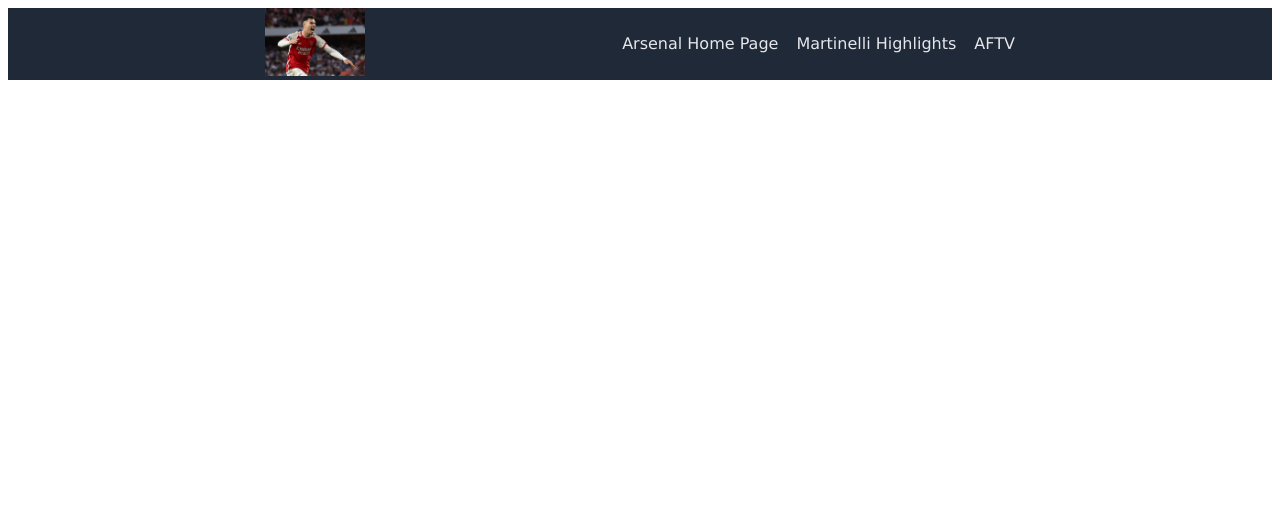
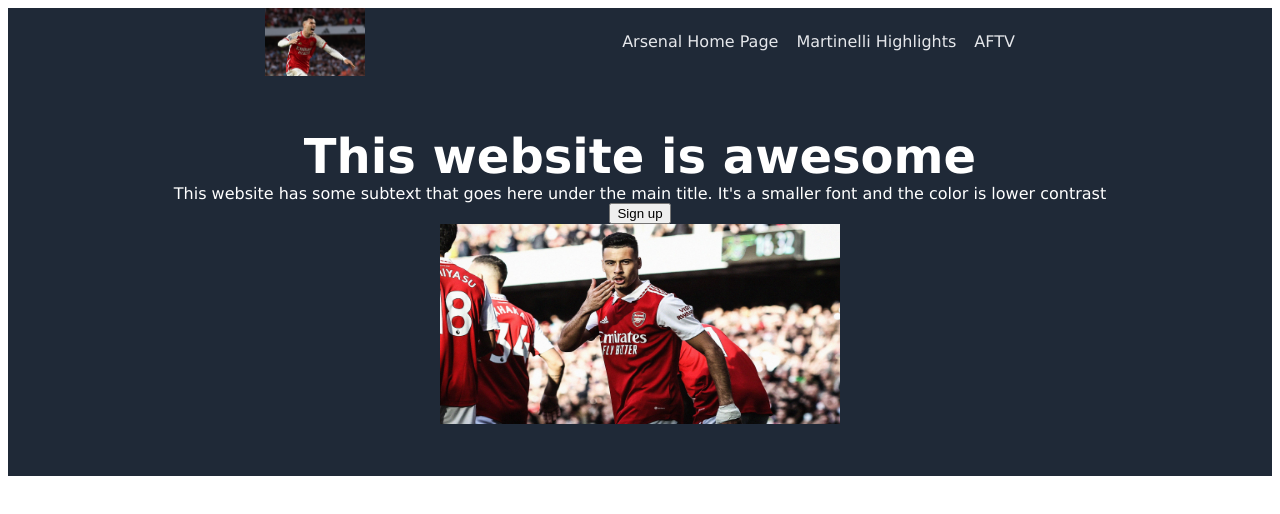
Before and after one commit to stevensohn/landing-page, a plain HTML site: page index.html in a window 1280 px wide. Drawn offline with Linux system fonts and the light colour scheme.

Commit message:
Added section1+image

```diff
--- a/index.html
+++ b/index.html
@@ -7,14 +7,18 @@
     </head>
     <body>
         <div class="header">
-            <div class="logo">
-                <img src ="./martinelli.jpeg">
-            </div>
+            <img class ="logo" src ="./martinelli.jpeg">
             <ul class="links">
                 <li><a href="#">Arsenal Home Page</a></li>
                 <li><a href="#">Martinelli Highlights</a></li>
                 <li><a href="#">AFTV</a></li>
             </ul>
         </div>
+        <div class="section1">
+            <div class ="title">This website is awesome</div>
+            <div class ="description">This website has some subtext that goes here under the main title. It's a smaller font and the color is lower contrast</div>
+            <button>Sign up</button>
+            <img class ="image1" src ="./martinelli2.jpeg">
+        </div>
     </body>
 </html>
--- a/style.css
+++ b/style.css
@@ -4,7 +4,7 @@ body {
     flex-direction: column;
 }
 
-img {
+.logo {
     width: 100px;
     length: 100px;
 }
@@ -32,3 +32,24 @@ a {
     margin: 0;
     align-items: center;
 }
+
+.image1 {
+    width: 400px;
+    height: 200px;
+    display:inline-block;
+}
+
+.title {
+    font-size: 48px;
+    font-weight: bold;
+}
+
+.section1 {
+    background-color: #1F2937;
+    color: white;
+    display: flex;
+    flex-direction: column;
+    height: 400px;
+    justify-content: center;
+    align-items: center;
+}
```
Also changed, not shown: martinelli2.jpeg (added).
